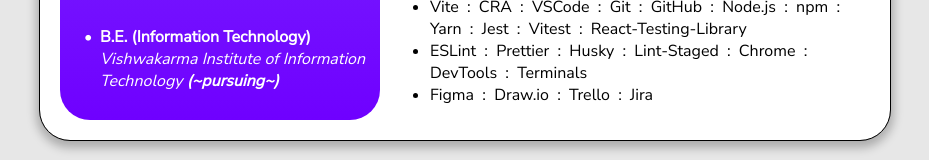
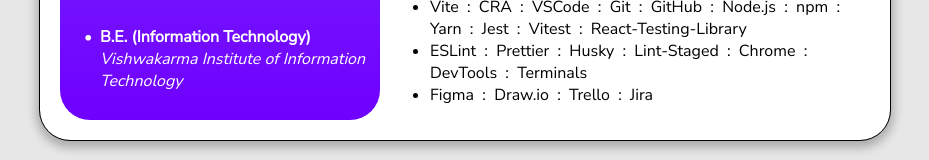
Before and after one commit to kiranbansode/resume, a React (Vite) app: page / in a window 1280 px wide. Shown: the part 1168-1328 px from the top of the page, without its empty margins (175-1104 px from the left). Built offline with nearby package versions, Linux system fonts and the light colour scheme.

Commit message:
feat(Education): remove education status

```diff
--- a/src/components/Education/index.tsx
+++ b/src/components/Education/index.tsx
@@ -13,9 +13,6 @@ const Education = () => {
 					<span className="education__institute">
 						Vishwakarma Institute of Information Technology
 					</span>
-					<span className="education__status">
-						<em>&nbsp;(~pursuing~)</em>
-					</span>
 				</li>
 			</ul>
 		</div>
```
